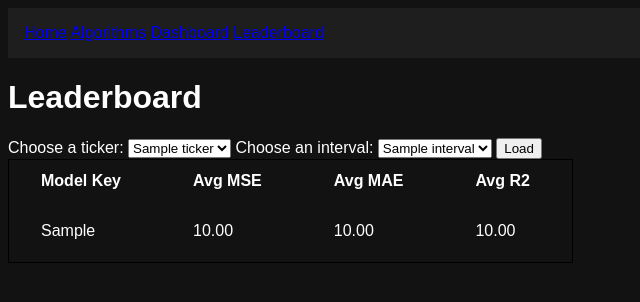
After one commit to szymanski52/traddle, a Python web app: template apps/web/templates/leaderboard.html in a window 1280 px wide. The commit adds this page. Shown: the top 302 px of the page, without its empty margins (0-640 px from the left). Run offline with Jinja, Linux system fonts and the light colour scheme; the template is opened without the code that fills it: most values are stand-ins (such as "Sample title", 1, 10 or a date in 2020).

Commit message:
Sample leaderboard

```diff
--- a/apps/web/static/style.css
+++ b/apps/web/static/style.css
@@ -43,3 +43,15 @@ h1, h2 {
 .table-striped th {
     background-color: #1e1e1e;
 }
+
+table.leaderboard {
+    border: 1px solid black;
+}
+
+.leaderboard table, th, td {
+    border-collapse: collapse;
+}
+
+.leaderboard th, td {
+    padding: 10px 40px 20px 30px;
+}
--- a/apps/web/templates/layout.html
+++ b/apps/web/templates/layout.html
@@ -11,6 +11,7 @@
         <a href="{{ url_for('index') }}">Home</a>
         <a href="{{ url_for('show_algorithms') }}">Algorithms</a>
         <a href="{{ url_for('dashboard') }}">Dashboard</a>
+        <a href="{{ url_for('leaderboard') }}">Leaderboard</a>
     </nav>
     <div class="content">
         {% block content %}{% endblock %}
--- /dev/null
+++ b/apps/web/templates/leaderboard.html
@@ -0,0 +1,55 @@
+{% extends "layout.html" %}
+{% block content %}
+
+    <h1>Leaderboard</h1>
+
+    <form method="get" action="/leaderboard">
+        <label for="ticker">Choose a ticker:</label>
+        <select id="ticker" name="ticker" required>
+            <!-- Assuming all_tickers is a list of available tickers -->
+            {% for ticker in all_tickers %}
+                <option value="{{ ticker }}"
+                        {% if ticker == selected_ticker %}
+                        selected
+                        {% endif %}
+                >{{ ticker }}</option>
+            {% endfor %}
+        </select>
+
+        <label for="interval">Choose an interval:</label>
+        <select id="interval" name="interval" required>
+            <!-- Assuming all_intervals is a list of available intervals -->
+            {% for interval in all_intervals %}
+                <option value="{{ interval }}"
+                        {% if interval == selected_interval %}
+                        selected
+                        {% endif %}
+                >{{ interval }}</option>
+            {% endfor %}
+        </select>
+
+        <button type="submit">Load</button>
+    </form>
+
+    <table id="metricsTable" class="leaderboard">
+        <thead>
+        <tr>
+            <th>Model Key</th>
+            <th>Avg MSE</th>
+            <th>Avg MAE</th>
+            <th>Avg R2</th>
+        </tr>
+        </thead>
+        <tbody>
+        {% for row in leaderboard %}
+            <tr>
+                <td>{{ row.model_key }}</td>
+                <td>{{ "{:.2f}".format(row.avg_mse) }}</td>
+                <td>{{ "{:.2f}".format(row.avg_mae) }}</td>
+                <td>{{ "{:.2f}".format(row.avg_r2) }}</td>
+            </tr>
+        {% endfor %}
+        </tbody>
+    </table>
+
+{% endblock %}
--- a/main.py
+++ b/main.py
@@ -22,4 +22,4 @@ if __name__ == '__main__':
         web_app.add_background_task(background_app.start)
 
 
-    asyncio.run(web_app.run_task())
+    web_app.run(debug=True)
```
Also changed, not shown: apps/web/__init__.py (+22 -2 lines), packages/predictions/__init__.py (+7 -3 lines).
